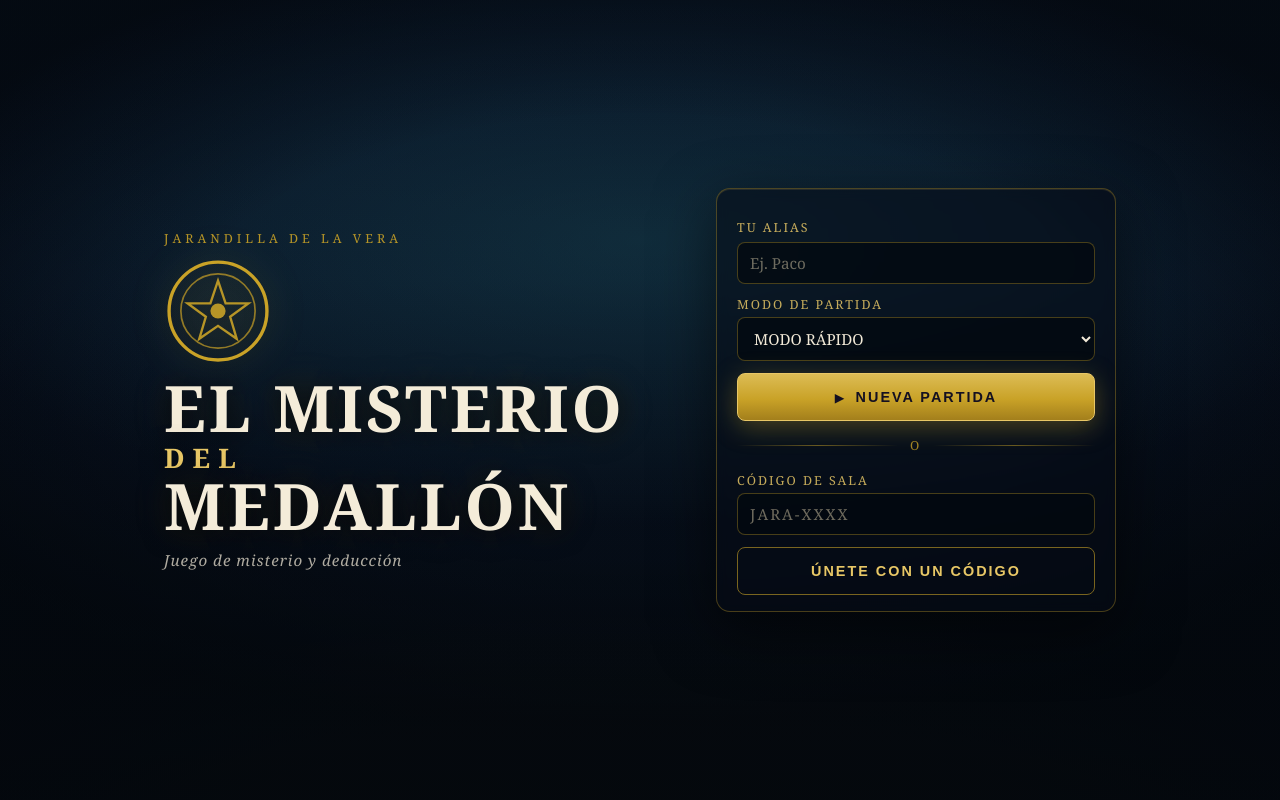
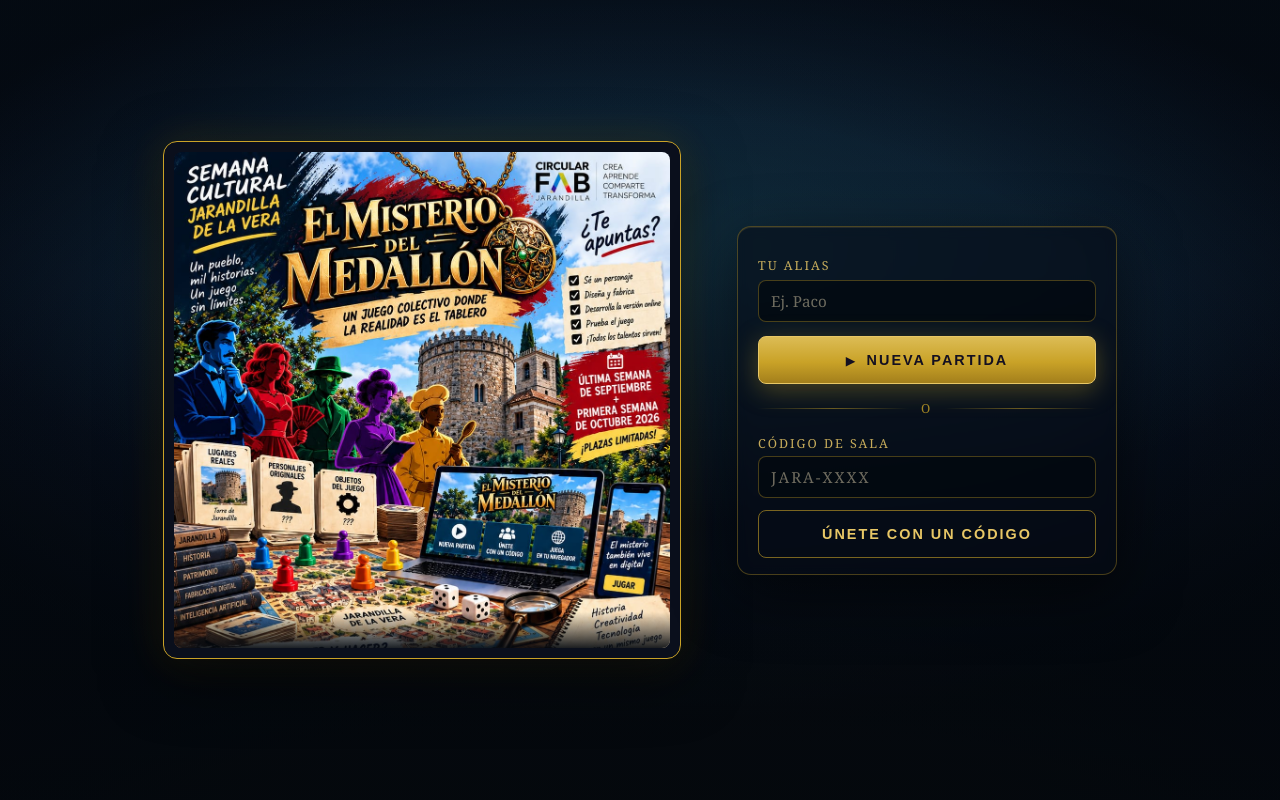
Before and after one commit to CircularFABJarandillaDeLaVera/misterio_medallon_emperador, a FastAPI app: page / in a window 1280 px wide. Run offline with FastAPI, Linux system fonts and the light colour scheme.

Commit message:
feat: add visual game landing screen

```diff
--- a/app/static/css/estilos.css
+++ b/app/static/css/estilos.css
@@ -1168,12 +1168,12 @@ body.portada {
   width: 100%;
   max-width: 560px;
   margin: 0 auto;
-  padding: 7vh 24px 32px;
+  padding: 24px 20px;
   display: flex;
   flex-direction: column;
   align-items: center;
   justify-content: center;
-  gap: 28px;
+  gap: 20px;
   text-align: center;
 }
 
@@ -1181,7 +1181,7 @@ body.portada {
   display: flex;
   flex-direction: column;
   align-items: center;
-  gap: 10px;
+  gap: 8px;
 }
 
 .portada-escenario {
@@ -1193,59 +1193,42 @@ body.portada {
   opacity: 0.9;
 }
 
-.portada-medallon {
-  width: 92px;
-  height: 92px;
-  filter: drop-shadow(0 0 18px rgba(201, 162, 39, 0.35));
+/* Pieza visual protagonista: el cartel enmarcado como una carta del
+   juego (Microfase 8B.14). El recorte CSS oculta la franja inferior de
+   logos sin modificar el archivo original. */
+.portada-cartel {
+  position: relative;
+  margin: 0;
+  padding: 10px;
+  background: #0a0f1c;
+  border: 1px solid var(--dorado-portada);
+  border-radius: 14px;
+  box-shadow: 0 18px 60px rgba(0, 0, 0, 0.6), 0 0 42px rgba(201, 162, 39, 0.16);
 }
 
-.portada-medallon svg {
+.portada-cartel img {
+  display: block;
   width: 100%;
-  height: 100%;
-  fill: none;
-  stroke: var(--dorado-portada);
+  max-width: 440px;
+  height: auto;
+  aspect-ratio: 1 / 1;
+  object-fit: cover;
+  object-position: center top;
+  border-radius: 8px;
+  background: #0a0f1c;
 }
 
-.portada-medallon .medallon-anillo {
-  stroke-width: 2;
-}
-
-.portada-medallon .medallon-interior {
-  stroke-width: 1;
-  opacity: 0.7;
-}
-
-.portada-medallon .medallon-estrella {
-  fill: none;
-  stroke-width: 1.4;
-  opacity: 0.9;
-}
-
-.portada-medallon .medallon-nucleo {
-  fill: var(--dorado-portada);
-  stroke: none;
-  opacity: 0.9;
-}
-
-.portada-titulo {
-  margin: 0;
-  font-size: clamp(2.4rem, 8vw, 3.6rem);
-  line-height: 1.04;
-  letter-spacing: 3px;
-  text-transform: uppercase;
-  color: #f4ecd9;
-  text-shadow: 0 2px 24px rgba(0, 0, 0, 0.8), 0 0 42px rgba(201, 162, 39, 0.18);
-}
-
-.portada-titulo .portada-linea {
-  display: block;
-}
-
-.portada-titulo .portada-del {
-  font-size: 0.42em;
-  letter-spacing: 8px;
-  color: var(--dorado-portada-claro);
-  margin: 2px 0;
+/* Viñeta inferior: funde el borde del recorte con el marco. */
+.portada-cartel::after {
+  content: "";
+  position: absolute;
+  left: 10px;
+  right: 10px;
+  bottom: 10px;
+  height: 36px;
+  border-radius: 0 0 8px 8px;
+  background: linear-gradient(transparent, rgba(4, 9, 15, 0.9));
+  pointer-events: none;
 }
 
 .portada-sub {
@@ -1403,37 +1386,37 @@ select.portada-campo option {
   margin-right: 4px;
 }
 
-/* Escritorio: escena amplia, identidad y menú en dos columnas. */
+/* Escritorio: cartel y acceso en dos columnas, sin scroll. */
 @media (min-width: 900px) {
   .portada-escena {
-    max-width: 1060px;
+    max-width: 1180px;
     flex-direction: row;
     align-items: center;
     justify-content: center;
-    gap: 72px;
-    padding: 48px;
-    text-align: left;
+    gap: 56px;
+    padding: 20px 40px;
   }
 
   .portada-identidad {
-    flex: 1 1 0;
-    align-items: flex-start;
-    text-align: left;
-    max-width: 480px;
+    flex: 0 1 auto;
+    align-items: center;
+    text-align: center;
   }
 
-  .portada-titulo {
-    font-size: clamp(3rem, 5vw, 4.4rem);
-  }
-
-  .portada-medallon {
-    width: 108px;
-    height: 108px;
+  .portada-cartel img {
+    width: auto;
+    max-width: 52vw;
+    height: min(62vh, 560px);
+    height: min(62svh, 560px);
   }
 
   .portada-menu {
-    flex: 0 1 400px;
+    flex: 0 1 380px;
   }
+}
+
+#envoltorio-modo[hidden] {
+  display: none;
 }
 
 @media (prefers-reduced-motion: reduce) {
--- a/app/static/js/inicio.js
+++ b/app/static/js/inicio.js
@@ -2,6 +2,21 @@
 "use strict";
 
 const $ = (id) => document.getElementById(id);
+
+// Herramienta temporal de desarrollo: Ctrl+Alt+D muestra el selector
+// de modo de partida (oculto por defecto). Solo memoria de la página:
+// al recargar vuelve a estar oculto. No intercepta ninguna otra tecla.
+let modoDesbloqueado = false;
+if (document.addEventListener) {
+  document.addEventListener("keydown", (evento) => {
+    if (!evento.ctrlKey || !evento.altKey) return;
+    if (evento.key !== "d" && evento.key !== "D") return;
+    if (evento.preventDefault) evento.preventDefault();
+    modoDesbloqueado = !modoDesbloqueado;
+    const envoltorio = $("envoltorio-modo");
+    if (envoltorio) envoltorio.hidden = !modoDesbloqueado;
+  });
+}
 
 async function leerError(respuesta) {
   try {
--- a/app/templates/inicio.html
+++ b/app/templates/inicio.html
@@ -5,7 +5,7 @@
   <meta name="viewport" content="width=device-width, initial-scale=1.0" />
   <meta name="description" content="El misterio del medallón — Juego de misterio y deducción en Jarandilla de la Vera." />
   <title>El misterio del medallón — Juego de misterio y deducción</title>
-  <link rel="stylesheet" href="/static/css/estilos.css?v=8b1" />
+  <link rel="stylesheet" href="/static/css/estilos.css?v=8b14" />
 </head>
 <body class="portada">
   <!-- FONDO DEFINITIVO PENDIENTE: esta capa queda preparada para recibir la
@@ -17,21 +17,11 @@
 
   <main class="portada-escena">
     <header class="portada-identidad">
-      <p class="portada-escenario">Jarandilla de la Vera</p>
-      <div class="portada-medallon" aria-hidden="true">
-        <svg viewBox="0 0 64 64" focusable="false">
-          <circle cx="32" cy="32" r="29" class="medallon-anillo" />
-          <circle cx="32" cy="32" r="22" class="medallon-interior" />
-          <path d="M32 14 L36.5 27.5 L50 27.5 L39.2 35.4 L43.1 48.5 L32 40.8 L20.9 48.5 L24.8 35.4 L14 27.5 L27.5 27.5 Z" class="medallon-estrella" />
-          <circle cx="32" cy="32" r="4.5" class="medallon-nucleo" />
-        </svg>
-      </div>
-      <h1 class="portada-titulo">
-        <span class="portada-linea">El misterio</span>
-        <span class="portada-linea portada-del">del</span>
-        <span class="portada-linea">medallón</span>
-      </h1>
-      <p class="portada-sub">Juego de misterio y deducción</p>
+      <h1 class="solo-lectores">El misterio del medallón</h1>
+      <figure class="portada-cartel">
+        <img src="/static/img/portada/cartel.jpeg"
+             alt="Cartel de El misterio del medallón: los cinco investigadores ante el Parador de Jarandilla de la Vera" />
+      </figure>
     </header>
 
     <section class="portada-menu" aria-label="Menú principal">
@@ -43,11 +33,13 @@
 
       <div class="portada-columnas">
         <div class="portada-bloque">
-          <label class="portada-etiqueta" for="modo">Modo de partida</label>
-          <select id="modo" class="portada-campo">
-            <option value="rapido">MODO RÁPIDO</option>
-            <option value="tablero">MODO TABLERO</option>
-          </select>
+          <div id="envoltorio-modo" hidden>
+            <label class="portada-etiqueta" for="modo">Modo de partida</label>
+            <select id="modo" class="portada-campo">
+              <option value="tablero" selected>MODO TABLERO</option>
+              <option value="rapido">MODO RÁPIDO</option>
+            </select>
+          </div>
           <button id="btn-nueva" class="portada-btn portada-btn-primario" type="button">
             <span class="portada-glyph" aria-hidden="true">▶</span> NUEVA PARTIDA
           </button>
@@ -68,6 +60,6 @@
       <p id="error" class="error" role="alert"></p>
     </section>
   </main>
-  <script src="/static/js/inicio.js?v=6b-modo-sala"></script>
+  <script src="/static/js/inicio.js?v=8b14"></script>
 </body>
 </html>
```
Also changed, not shown: tests/test_modo_tablero.py (+1 -1 lines), app/static/img/portada/cartel.jpeg (added).
